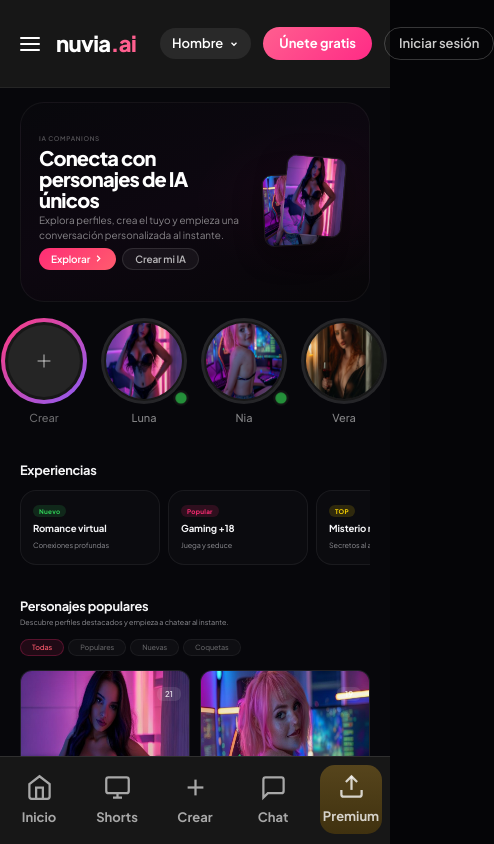
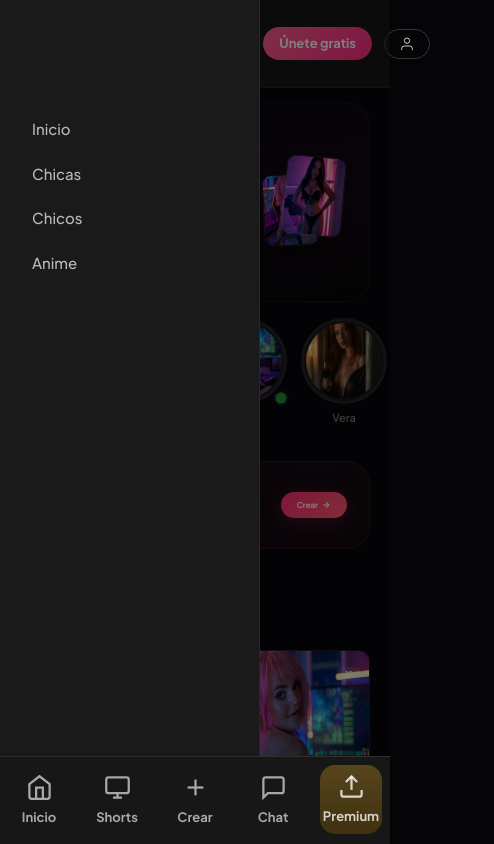
Before and after one commit to 3737631/luciaia, a Next.js app: page /girls in a window 390 px wide. Both pictures are taken after a click on the button 30 px from the left and 43 px from the top of the page. Shown: the top 844 px of the page, 494 px wide, since content can reach past the window. Built offline with nearby package versions, Linux system fonts and the light colour scheme.

Commit message:
experiencias replaced with crea tus fantasias; hamburger menu; profile icon; footer cleanup

```diff
--- a/src/app/girls/page.tsx
+++ b/src/app/girls/page.tsx
@@ -38,52 +38,44 @@ export default function GirlsPage() {
         <HeroShowcaseCarousel onOpenCreate={() => setCreateOpen(true)} />
         <StoriesRow />
 
-        {/* Experiences */}
+        {/* Crea tus fantasías */}
         <section className="container-nuvia" style={{ paddingTop: 26, paddingBottom: 2 }}>
-          <h2 style={{ fontSize: "0.8rem", fontWeight: 700, letterSpacing: "-0.02em", margin: "0 0 10px", color: "var(--text)" }}>
-            Experiencias
-          </h2>
-          <div className="scrollbar-none" style={{ display: "flex", gap: 8, overflowX: "auto", paddingBottom: 4 }}>
-            {[
-              { label: "Nuevo", title: "Romance virtual", desc: "Conexiones profundas" },
-              { label: "Popular", title: "Gaming +18", desc: "Juega y seduce" },
-              { label: "TOP", title: "Misterio nocturno", desc: "Secretos al anochecer" },
-              { label: "PRO", title: "Realidad virtual", desc: "Experiencia inmersiva" },
-              { label: "Nuevo", title: "Magia y fantasía", desc: "Historias de otro mundo" },
-            ].map((exp) => (
           <div
-                key={exp.title}
             onClick={() => setCreateOpen(true)}
             style={{
-                  flex: "0 0 140px",
-                  borderRadius: 16,
-                  background: "rgba(255,255,255,0.02)",
-                  border: "0.5px solid rgba(255,255,255,0.06)",
-                  padding: "14px 12px",
-                  display: "flex",
-                  flexDirection: "column",
-                  gap: 6,
+              borderRadius: 22,
+              background: "linear-gradient(135deg, rgba(255,45,117,0.08) 0%, rgba(255,91,110,0.04) 100%)",
+              border: "0.5px solid rgba(255,45,117,0.15)",
+              padding: "20px 22px",
               cursor: "pointer",
               transition: "all 200ms ease",
+              display: "flex",
+              alignItems: "center",
+              justifyContent: "space-between",
+              gap: 12,
             }}
           >
-                <span style={{
-                  alignSelf: "flex-start",
-                  fontSize: "0.4rem", fontWeight: 700, letterSpacing: "0.04em",
-                  padding: "2px 6px", borderRadius: 999, lineHeight: 1.3,
-                  background: exp.label === "Nuevo" ? "rgba(48,209,88,0.15)" : exp.label === "Popular" ? "rgba(255,45,117,0.15)" : exp.label === "TOP" ? "rgba(255,215,0,0.15)" : "rgba(138,92,246,0.15)",
-                  color: exp.label === "Nuevo" ? "var(--green)" : exp.label === "Popular" ? "var(--pink)" : exp.label === "TOP" ? "#ffd700" : "#a78bfa",
-                }}>
-                  {exp.label}
-                </span>
-                <p style={{ fontSize: "0.6rem", fontWeight: 700, margin: 0, color: "var(--text)", lineHeight: 1.2, letterSpacing: "-0.01em" }}>
-                  {exp.title}
-                </p>
-                <p style={{ fontSize: "0.45rem", margin: 0, color: "var(--muted)", lineHeight: 1.3, letterSpacing: "-0.01em" }}>
-                  {exp.desc}
+            <div>
+              <h3 style={{ fontSize: "0.85rem", fontWeight: 800, letterSpacing: "-0.02em", margin: 0, color: "var(--text)" }}>
+                Crea tus <span className="gradient-text">fantasías</span>
+              </h3>
+              <p style={{ fontSize: "0.5rem", color: "var(--muted)", margin: "4px 0 0", lineHeight: 1.4 }}>
+                Personaliza aspecto, personalidad y estilo. <br className="sm:hidden" />Tu personaje ideal te espera.
               </p>
             </div>
-            ))}
+            <span
+              style={{
+                display: "inline-flex", alignItems: "center", gap: 3,
+                fontSize: "0.5rem", fontWeight: 700,
+                padding: "8px 16px", borderRadius: 999, lineHeight: 1,
+                background: "linear-gradient(135deg, #ff2d75, #ff5b6e)",
+                color: "#fff", letterSpacing: "-0.01em",
+                whiteSpace: "nowrap", boxShadow: "0 4px 20px rgba(255,45,117,0.25)",
+              }}
+            >
+              Crear
+              <svg width="10" height="10" viewBox="0 0 24 24" fill="none" stroke="currentColor" strokeWidth="2.5"><path d="M5 12h14M12 5l7 7-7 7" /></svg>
+            </span>
           </div>
         </section>
 
--- a/src/components/Header.tsx
+++ b/src/components/Header.tsx
@@ -2,10 +2,21 @@
 
 import Link from "next/link";
 import { useState } from "react";
+import { usePathname } from "next/navigation";
+
+const menuLinks = [
+  { label: "Inicio", href: "/girls" },
+  { label: "Chicas", href: "/girls" },
+  { label: "Chicos", href: "/chicos" },
+  { label: "Anime", href: "/anime" },
+];
 
 export default function Header() {
+  const [menuOpen, setMenuOpen] = useState(false);
   const [genderOpen, setGenderOpen] = useState(false);
+  const [profileOpen, setProfileOpen] = useState(false);
   const [gender, setGender] = useState("Hombre");
+  const pathname = usePathname();
 
   return (
     <header
@@ -30,6 +41,7 @@ export default function Header() {
       >
         {/* Hamburger */}
         <button
+          onClick={() => setMenuOpen(!menuOpen)}
           style={{
             background: "none",
             border: 0,
@@ -63,7 +75,7 @@ export default function Header() {
           nuvia<span style={{ color: "#ff5f8f" }}>.ai</span>
         </Link>
 
-        {/* Spacer - push right items */}
+        {/* Spacer */}
         <div style={{ flex: 1 }} />
 
         {/* Gender selector */}
@@ -92,41 +104,24 @@ export default function Header() {
           </button>
           {genderOpen && (
             <>
-              <div
-                style={{ position: "fixed", inset: 0, zIndex: 90 }}
-                onClick={() => setGenderOpen(false)}
-              />
+              <div style={{ position: "fixed", inset: 0, zIndex: 90 }} onClick={() => setGenderOpen(false)} />
               <div
                 style={{
-                  position: "absolute",
-                  top: "100%",
-                  right: 0,
-                  marginTop: 4,
-                  background: "#222",
-                  borderRadius: 12,
-                  border: "1px solid rgba(255,255,255,0.1)",
-                  overflow: "hidden",
-                  zIndex: 100,
-                  minWidth: 100,
+                  position: "absolute", top: "100%", right: 0, marginTop: 4,
+                  background: "#222", borderRadius: 12,
+                  border: "1px solid rgba(255,255,255,0.1)", overflow: "hidden",
+                  zIndex: 100, minWidth: 100,
                 }}
               >
                 {["Hombre", "Mujer", "Otro"].map((o) => (
                   <button
                     key={o}
-                    onClick={() => {
-                      setGender(o);
-                      setGenderOpen(false);
-                    }}
+                    onClick={() => { setGender(o); setGenderOpen(false); }}
                     style={{
-                      display: "block",
-                      width: "100%",
-                      padding: "10px 16px",
+                      display: "block", width: "100%", padding: "10px 16px",
                       background: gender === o ? "rgba(255,255,255,0.08)" : "transparent",
-                      border: 0,
-                      color: gender === o ? "#ff5f8f" : "#fff",
-                      fontSize: 13,
-                      cursor: "pointer",
-                      textAlign: "left",
+                      border: 0, color: gender === o ? "#ff5f8f" : "#fff",
+                      fontSize: 13, cursor: "pointer", textAlign: "left",
                     }}
                   >
                     {o}
@@ -142,41 +137,128 @@ export default function Header() {
           href="#"
           style={{
             background: "linear-gradient(135deg, #ff5f8f, #ff2b86)",
-            border: 0,
-            borderRadius: 20,
-            padding: "7px 16px",
-            color: "#fff",
-            fontSize: 13,
-            fontWeight: 700,
-            textDecoration: "none",
-            whiteSpace: "nowrap",
-            display: "inline-flex",
-            alignItems: "center",
+            border: 0, borderRadius: 20,
+            padding: "7px 16px", color: "#fff",
+            fontSize: 13, fontWeight: 700,
+            textDecoration: "none", whiteSpace: "nowrap",
+            display: "inline-flex", alignItems: "center",
           }}
         >
           Únete gratis
         </Link>
 
-        {/* Iniciar sesión */}
-        <Link
-          href="#"
+        {/* Iniciar sesión - desktop text / mobile icon */}
+        <div style={{ position: "relative" }}>
+          <button
+            onClick={() => setProfileOpen(!profileOpen)}
             style={{
               background: "transparent",
               border: "1px solid rgba(255,255,255,0.2)",
               borderRadius: 20,
               padding: "6px 14px",
               color: "#ccc",
-            fontSize: 13,
-            fontWeight: 600,
-            textDecoration: "none",
+              fontSize: 13, fontWeight: 600,
+              cursor: "pointer",
               whiteSpace: "nowrap",
               display: "inline-flex",
               alignItems: "center",
+              gap: 6,
+            }}
+          >
+            <svg className="sm:hidden" width="16" height="16" viewBox="0 0 24 24" fill="none" stroke="currentColor" strokeWidth="1.5" style={{ display: "block" }}>
+              <path d="M20 21v-2a4 4 0 0 0-4-4H8a4 4 0 0 0-4 4v2" />
+              <circle cx="12" cy="7" r="4" />
+            </svg>
+            <span className="hidden sm:inline">Iniciar sesión</span>
+          </button>
+          {profileOpen && (
+            <>
+              <div style={{ position: "fixed", inset: 0, zIndex: 90 }} onClick={() => setProfileOpen(false)} />
+              <div
+                style={{
+                  position: "absolute", top: "100%", right: 0, marginTop: 4,
+                  background: "#222", borderRadius: 12,
+                  border: "1px solid rgba(255,255,255,0.1)", overflow: "hidden",
+                  zIndex: 100, minWidth: 140,
+                }}
+              >
+                <button
+                  onClick={() => { setProfileOpen(false); }}
+                  style={{
+                    display: "block", width: "100%", padding: "10px 16px",
+                    background: "transparent", border: 0,
+                    color: "#fff", fontSize: 13, cursor: "pointer", textAlign: "left",
+                  }}
+                >
+                  Crear cuenta
+                </button>
+                <button
+                  onClick={() => { setProfileOpen(false); }}
+                  style={{
+                    display: "block", width: "100%", padding: "10px 16px",
+                    background: "transparent", border: 0,
+                    color: "#fff", fontSize: 13, cursor: "pointer", textAlign: "left",
+                    borderTop: "1px solid rgba(255,255,255,0.06)",
                   }}
                 >
                   Iniciar sesión
+                </button>
+              </div>
+            </>
+          )}
+        </div>
+      </div>
+
+      {/* Side menu overlay */}
+      {menuOpen && (
+        <div
+          style={{ position: "fixed", inset: 0, zIndex: 200 }}
+          onClick={() => setMenuOpen(false)}
+        >
+          <div
+            style={{
+              position: "absolute", inset: 0,
+              background: "rgba(0,0,0,0.5)",
+            }}
+          />
+          <div
+            onClick={(e) => e.stopPropagation()}
+            style={{
+              position: "absolute", left: 0, top: 0, bottom: 0, width: 260,
+              background: "#1a1a1a",
+              borderRight: "1px solid rgba(255,255,255,0.06)",
+              padding: "calc(108px + env(safe-area-inset-top)) 20px 20px",
+              display: "flex",
+              flexDirection: "column",
+              gap: 2,
+            }}
+          >
+            {menuLinks.map((link) => {
+              const isActive = pathname === link.href || (link.href !== "/girls" && pathname.startsWith(link.href));
+              return (
+                <Link
+                  key={link.href + link.label}
+                  href={link.href}
+                  onClick={() => setMenuOpen(false)}
+                  style={{
+                    display: "block",
+                    padding: "10px 12px",
+                    borderRadius: 10,
+                    fontSize: 15,
+                    fontWeight: isActive ? 700 : 500,
+                    color: isActive ? "#ff5f8f" : "rgba(255,255,255,0.7)",
+                    textDecoration: "none",
+                    background: isActive ? "rgba(255,95,143,0.1)" : "transparent",
+                    transition: "all 0.15s ease",
+                  }}
+                >
+                  {link.label}
                 </Link>
+              );
+            })}
           </div>
+        </div>
+      )}
     </header>
   );
 }
```
Also changed, not shown: src/components/Footer.tsx (+1 -9 lines). Lines whose indentation alone changed are shown as unchanged.
